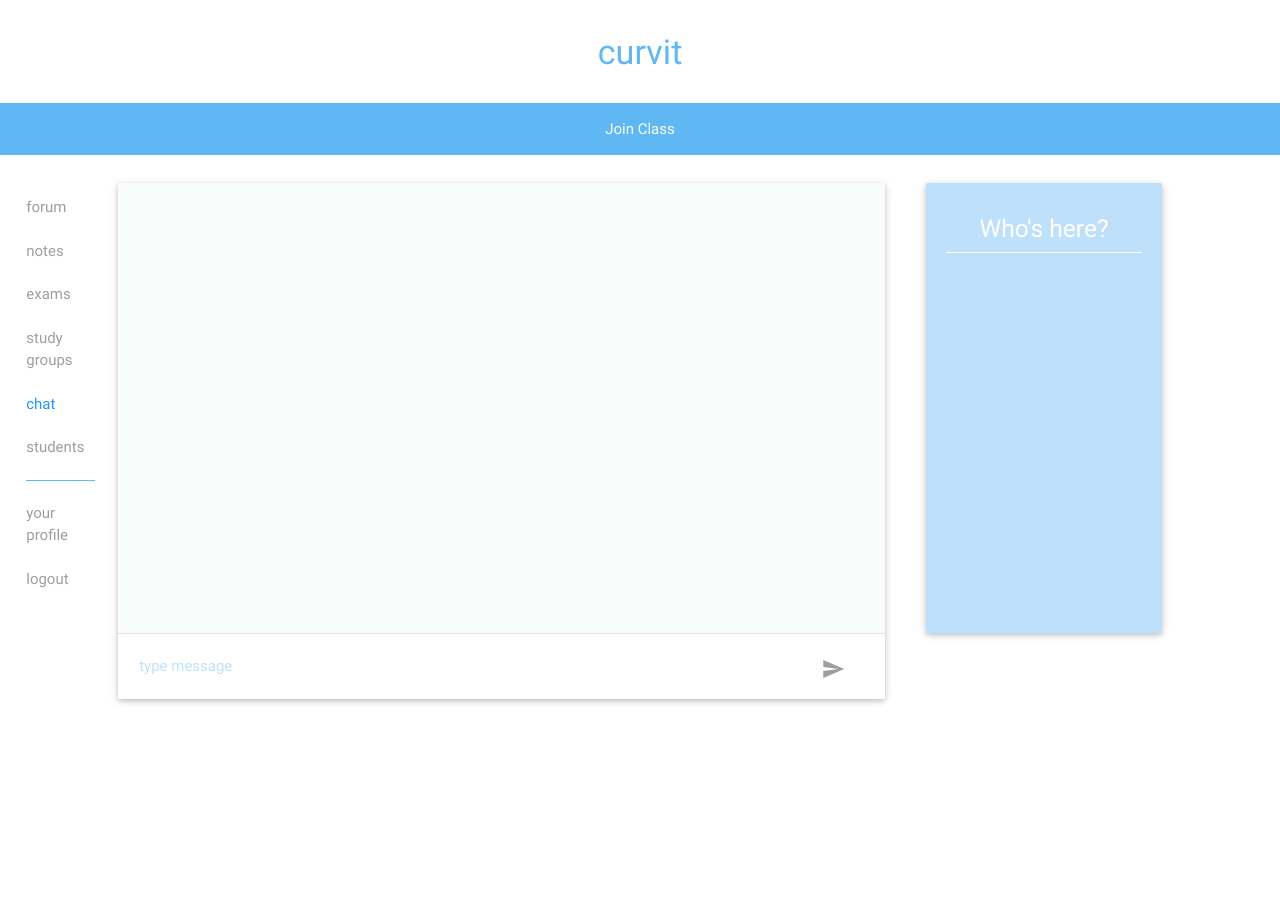
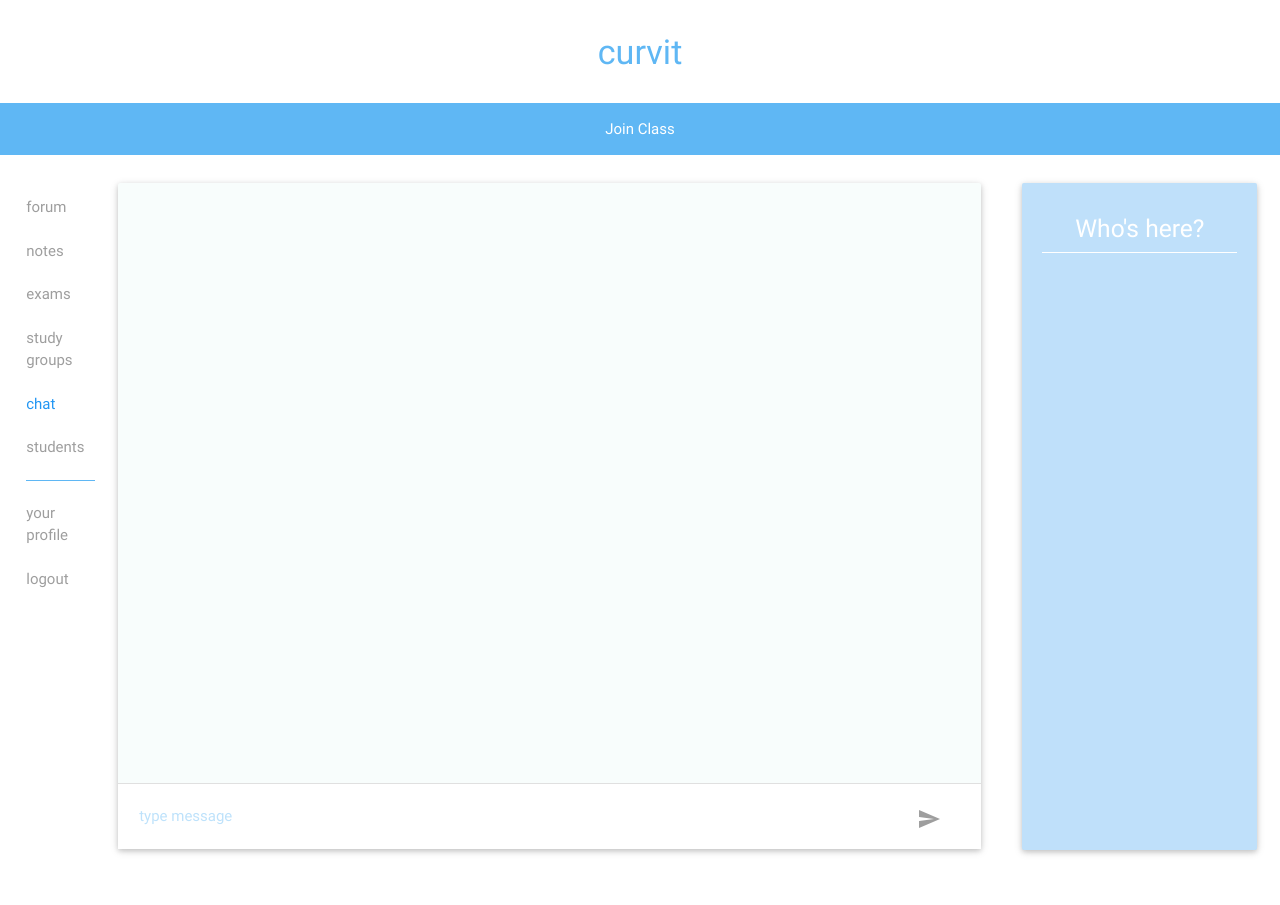
Before and after one commit to eperegrine/beatthecurve, a Python web app: template app/templates/chat/listing.html in a window 1280 px wide. Before the commit the page ends 704 px from the top, so only its background shows below. Run offline with Jinja, Linux system fonts and the light colour scheme; the template is opened without the code that fills it, so the values that code supplies are empty; style sheets or scripts are compiled from the project's sources; some libraries are stand-ins or nearby versions.

Commit message:
Resized chat page

```diff
--- a/app/static/sass/partials/_chat.scss
+++ b/app/static/sass/partials/_chat.scss
@@ -37,7 +37,7 @@
 	#chat_box{
 		padding: 1em;
 		overflow-y: scroll;
-		height: 30em;
+		height: 40em;
 	}
 	.send-box {
 		border-top-width: 1px;
@@ -70,7 +70,7 @@
 }
 
 .user_listing {
-	min-height: 30em;
+	min-height: 44.5em;
 	margin-left: 2em;
 	background-color: $lightBlue;
 }
--- a/app/templates/chat/listing.html
+++ b/app/templates/chat/listing.html
@@ -6,7 +6,7 @@
 {% endblock %}
 {% block page %}
 <div class="row">
-  <div class="card-panel pad0 bg chat_box col s8">
+  <div class="card-panel pad0 bg chat_box col s9">
     <div class="clearfix" id="chat_box"></div>
     <div class="send-box row valign-wrapper">
         <form id="send_room" method="POST" action='#'>
```
Also changed, not shown: app/static/css/main.css, 1 other file.
